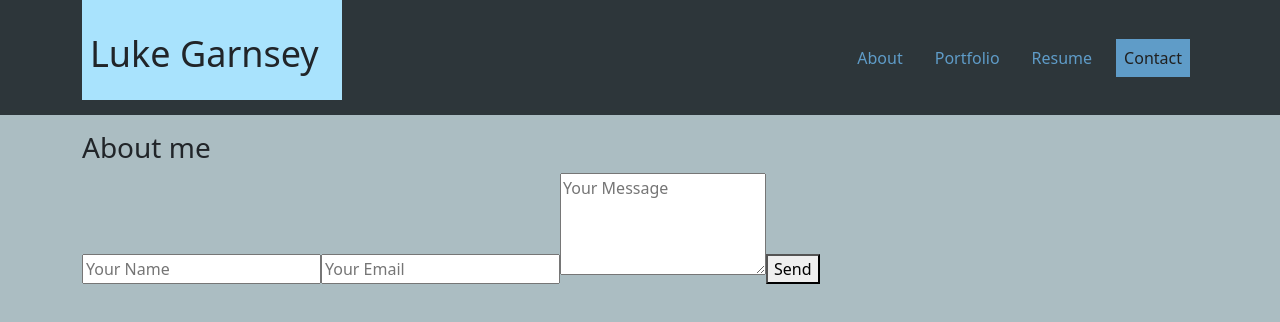
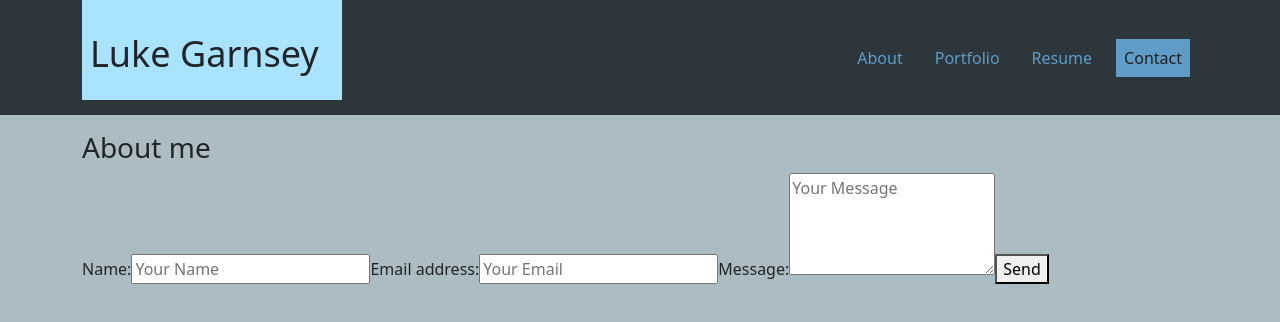
Before and after one commit to LukeGarnsey/portfolio-react, a React (Vite) app in the folder client/: page /Contact in a window 1280 px wide. Shown: the top 322 px of the page. Built offline with nearby package versions, Linux system fonts and the light colour scheme.

Commit message:
Added labels in contact form

```diff
--- a/client/src/components/pages/Contact.jsx
+++ b/client/src/components/pages/Contact.jsx
@@ -37,9 +37,12 @@ export default function Contact(){
     <div>
       <h3>About me</h3>
       <form onSubmit={handleSubmit}>
-        <input type="text" name="name" value={formData.name} onChange={handleChange} placeholder="Your Name" required />
-        <input type="email" name="email" value={formData.email} onChange={handleChange} placeholder="Your Email" required />
-        <textarea name="message" value={formData.message} onChange={handleChange} placeholder="Your Message" rows="4" required />
+      <label htmlFor="name">Name:</label>
+        <input type="text" id="name" name="name" value={formData.name} onChange={handleChange} placeholder="Your Name" required />
+        <label htmlFor="email">Email address:</label>
+        <input type="email" id="email" name="email" value={formData.email} onChange={handleChange} placeholder="Your Email" required />
+        <label htmlFor="message">Message:</label>
+        <textarea name="message" id="message" value={formData.message} onChange={handleChange} placeholder="Your Message" rows="4" required />
         <button type="submit">Send</button>
       </form>
     </div>
```
